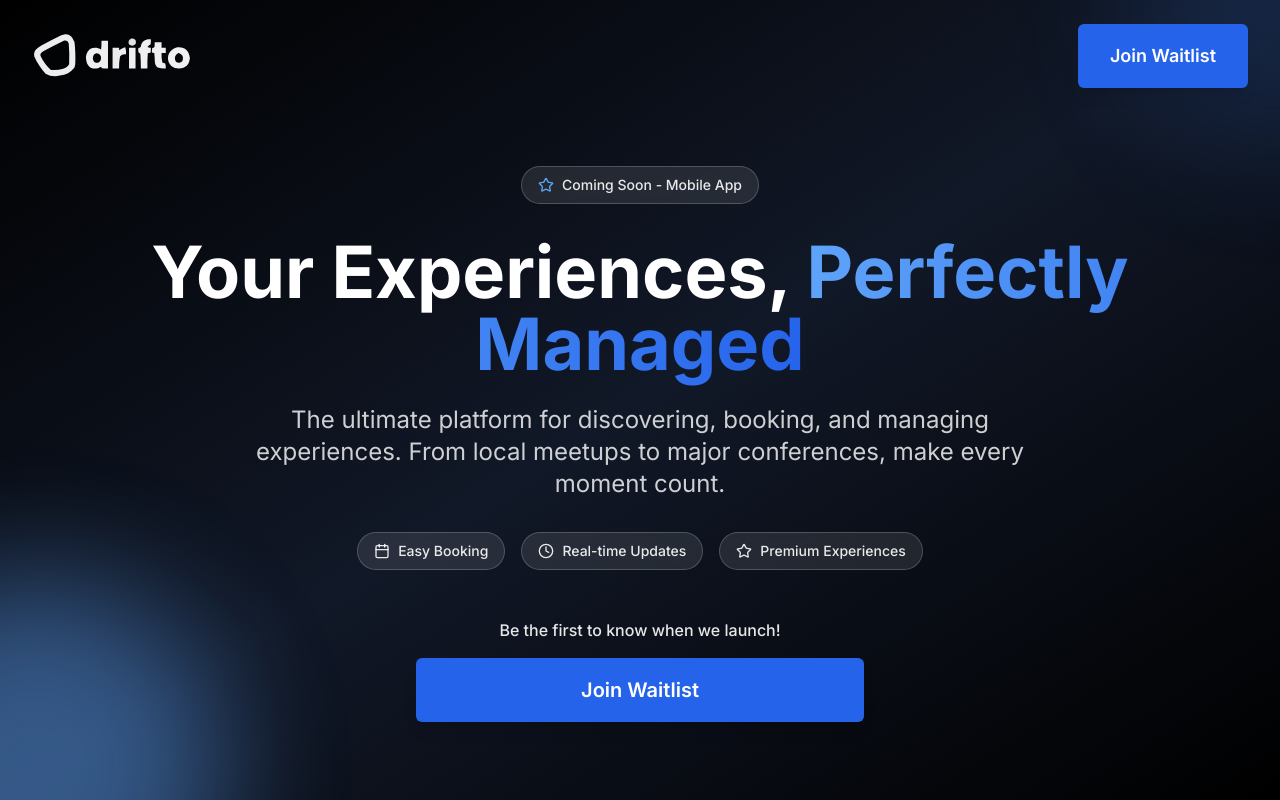
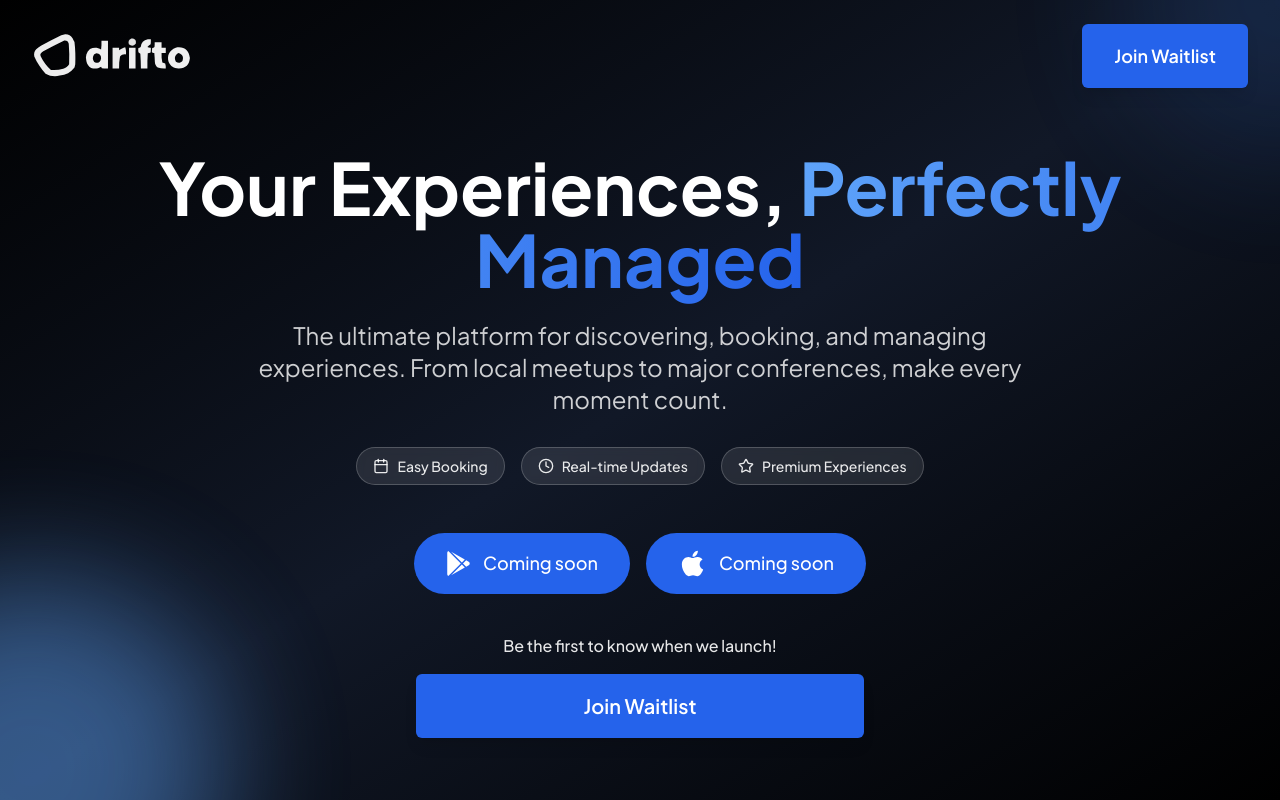
Before and after one commit to Drifto-app/drifto-website, a React (Vite) app: page / in a window 1280 px wide. Shown: the top 800 px of the page. Built offline with nearby package versions, Linux system fonts and the light colour scheme.

Commit message:
feat: Font Update and component addition

```diff
--- a/index.html
+++ b/index.html
@@ -22,6 +22,7 @@
     <link rel="preconnect" href="https://fonts.googleapis.com">
     <link rel="preconnect" href="https://fonts.gstatic.com" crossorigin>
     <link href="https://fonts.googleapis.com/css2?family=Inter:wght@400;500;600;700;800;900&display=swap" rel="stylesheet">
+    <link href="https://fonts.googleapis.com/css2?family=Plus+Jakarta+Sans:ital,wght@0,200..800;1,200..800&display=swap" rel="stylesheet">
     <link href="https://fonts.googleapis.com/css2?family=Poppins:wght@300;400;500;600;700&display=swap" rel="stylesheet"/>
   </head>
 
--- a/src/components/HeroSection.tsx
+++ b/src/components/HeroSection.tsx
@@ -1,9 +1,17 @@
 
-import { useState } from "react";
+import {ReactNode, useState} from "react";
 import { Button } from "@/components/ui/button";
 import { Input } from "@/components/ui/input";
 import { useToast } from "@/hooks/use-toast";
 import { Calendar, Clock, Star } from "lucide-react";
+import {FaApple, FaGooglePlay} from "react-icons/fa";
+
+const platformData: {
+  icon: ReactNode, value: string
+}[] = [
+  {icon: <FaGooglePlay size={25} />, value: "Coming soon"},
+  {icon: <FaApple size={29} />, value: "Coming soon"}
+]
 
 export const HeroSection = () => {
   const [email, setEmail] = useState("");
@@ -11,7 +19,6 @@ export const HeroSection = () => {
 
   const handleSubmit = (e: React.FormEvent) => {
     e.preventDefault();
-    // Redirect to Google Form
     window.open('https://docs.google.com/forms/d/e/1FAIpQLScuRBvlaoMWh08pZoOflVtiNPknmDKFD3ISkfYKk6JIPa-O3w/viewform?usp=sharing&ouid=111268504502329986988', '_blank');
   };
 
@@ -49,11 +56,6 @@ export const HeroSection = () => {
       <div className="relative z-10 flex-1 flex items-center justify-center">
         <div className="max-w-6xl mx-auto px-4 sm:px-6 lg:px-8 text-center">
           <div className="animate-fade-in">
-            {/* Badge */}
-            <div className="inline-flex items-center px-4 py-2 bg-white/10 backdrop-blur-sm rounded-full text-white/90 text-sm font-medium mb-8 border border-white/20">
-              <Star className="w-4 h-4 mr-2 text-blue-400" />
-              Coming Soon - Mobile App
-            </div>
 
             {/* Main heading */}
             <h1 className="text-4xl sm:text-6xl lg:text-7xl font-bold text-white mb-6 leading-tight">
@@ -86,6 +88,18 @@ export const HeroSection = () => {
               ))}
             </div>
 
+            <ul className="flex flex-col sm:flex-row justify-center gap-4 pb-10 text-white">
+              {platformData.map((item, index) => (
+                  <li
+                    key={index}
+                    className="flex flex-row items-center justify-center gap-3 px-8 py-4 bg-blue-600 hover:bg-blue-700 transition-all duration-300 rounded-full"
+                  >
+                    <span>{item.icon}</span>
+                    <span className="text-lg font-medium">{item.value}</span>
+                  </li>
+              ))}
+            </ul>
+
             {/* Email signup form */}
             <div className="max-w-md mx-auto mb-6">
               <p className="text-white/90 mb-4 font-medium">Be the first to know when we launch!</p>
--- a/src/index.css
+++ b/src/index.css
@@ -92,7 +92,7 @@
 
   body {
     @apply bg-background text-foreground;
-    font-family: 'Inter', sans-serif;
+    font-family: 'Plus Jakarta Sans', sans-serif;
   }
 }
 
```
